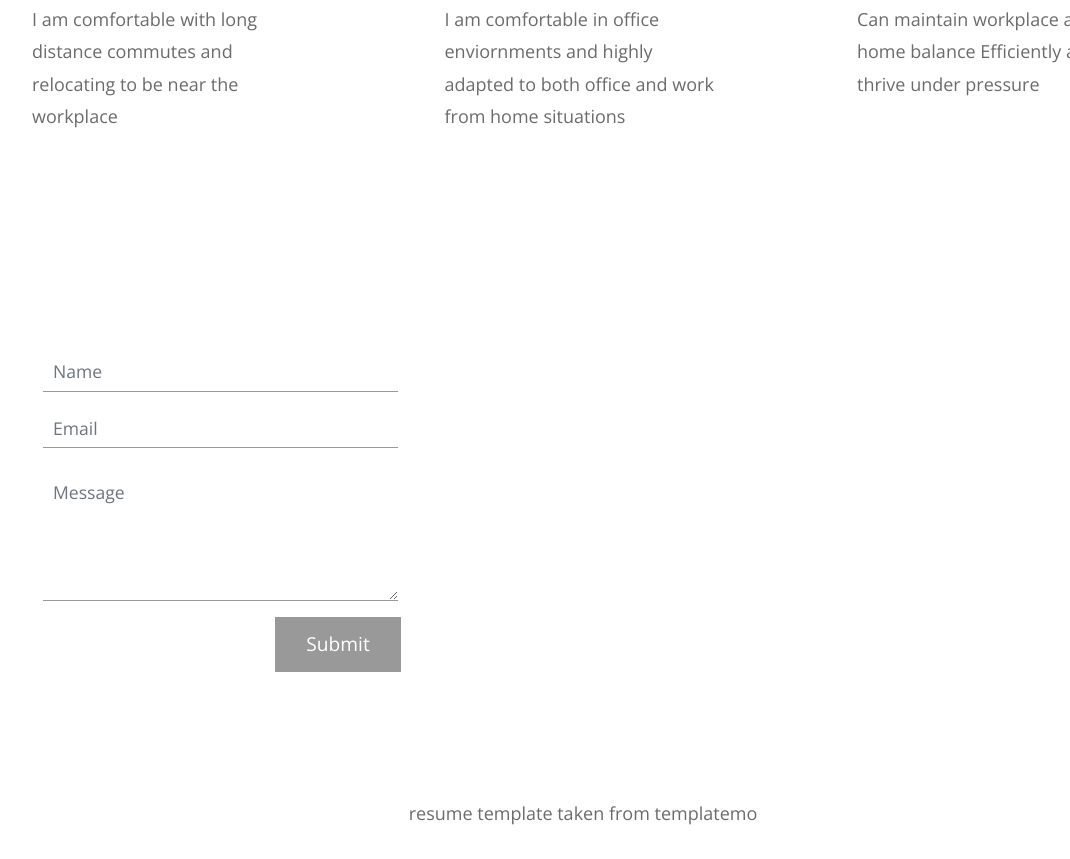
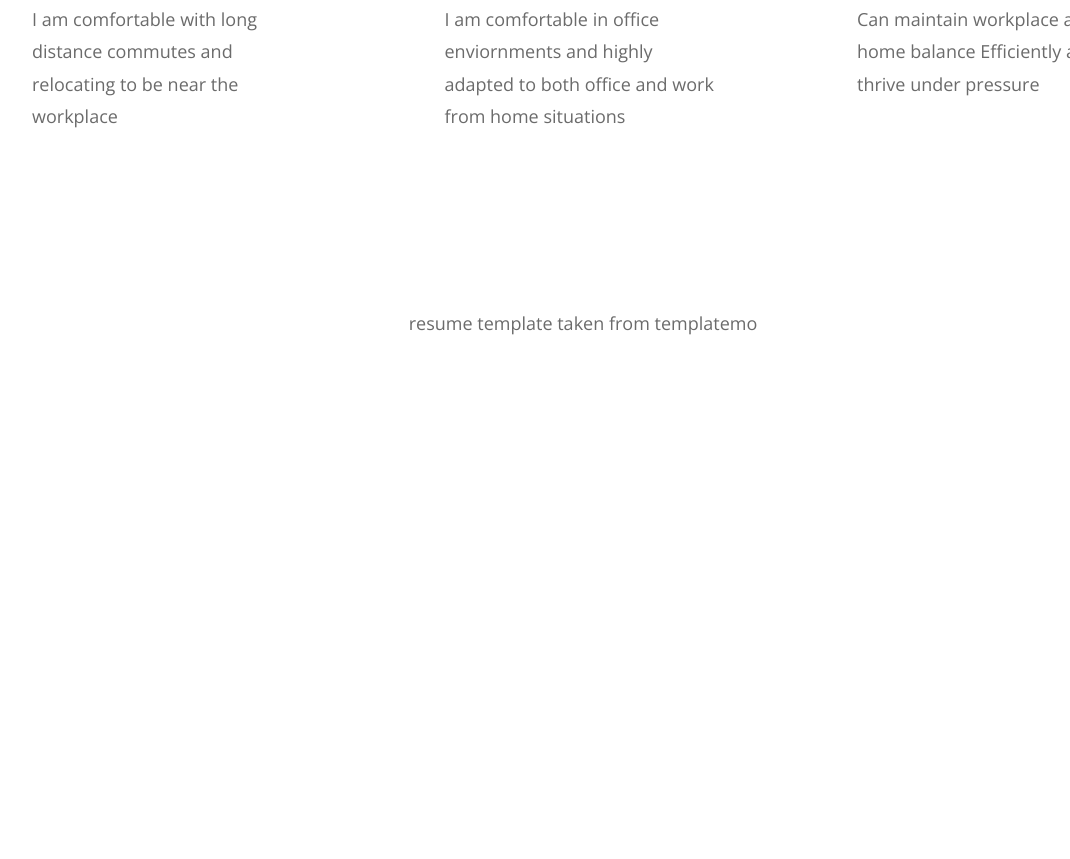
Before and after one commit to 1703joealbert/1703joealbert.github.io, a plain HTML site: page index.html in a window 1280 px wide. Shown: the part 2731-3590 px from the top of the page, without its empty margins (57-1127 px from the left). Drawn offline with nearby package versions, Linux system fonts and the light colour scheme.

Commit message:
Update index.html

```diff
--- a/index.html
+++ b/index.html
@@ -152,51 +152,41 @@ https://templatemo.com/tm-530-mini-profile
         </div>
         <div class="row">
           <div class="col-12">
-            <form
-              action="index.html"
-              method="POST"
-              id="tmContactForm"
-              class="tm-bg-white-transparent"
-            >
-              <div class="form-group">
-                <input
-                  type="text"
-                  id="contact_name"
-                  name="contact_name"
-                  class="form-control rounded-0 border-top-0 border-right-0 border-left-0"
-                  placeholder="Name"
-                  required
-                />
-              </div>
-              <div class="form-group">
-                <input
-                  type="email"
-                  id="contact_email"
-                  name="contact_email"
-                  class="form-control rounded-0 border-top-0 border-right-0 border-left-0"
-                  placeholder="Email"
-                  required
-                />
-              </div>
-              <div class="form-group">
-                <textarea
-                  rows="4"
-                  id="contact_message"
-                  name="contact_message"
-                  class="form-control rounded-0 border-top-0 border-right-0 border-left-0"
-                  placeholder="Message"
-                  required
-                ></textarea>
-              </div>
-              <div class="text-center">
-                <button
-                  type="submit"
-                  class="btn tm-btn-submit rounded-0 text-white"
-                >
-                  Submit
-                </button>
-              </div>
-            </form>
+            <script src="https://formspree.io/js/formbutton-v1.min.js" defer></script>
+            <script>
+           /* paste this line in verbatim */
+               window.formbutton=window.formbutton||function(){(formbutton.q=formbutton.q||[]).push(arguments)};
+
+  /* customize formbutton below*/
+                 formbutton("create", {
+                   action: "https://formspree.io/f/mbjqdpvn",
+                    title: "How can we help?",
+                   fields: [
+                      {
+                     type: "email",
+                    label: "Email:",
+                    name: "email",
+                    required: true,
+                    placeholder: "your@email.com"
+                     },
+                     {
+                        type: "textarea",
+                        label: "Message:",
+                        name: "message",
+                        placeholder: "What's on your mind?",
+                      },
+                       { type: "submit" }
+                      ],
+                styles: {
+                  title: {
+                       backgroundColor: "gray"
+                          },
+                   button: {
+                  backgroundColor: "gray"
+                            }
+                          }
+                      });
+            </script>
           </div>
         </div>
         <!-- row -->
```
